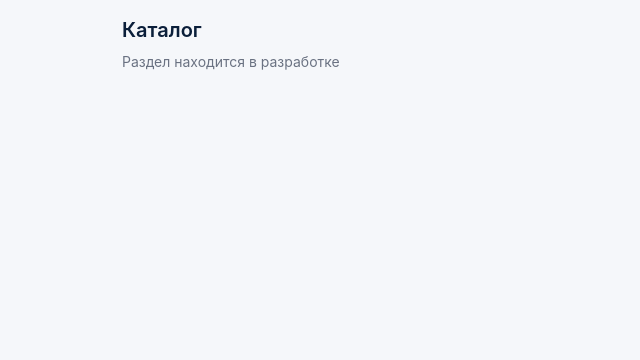
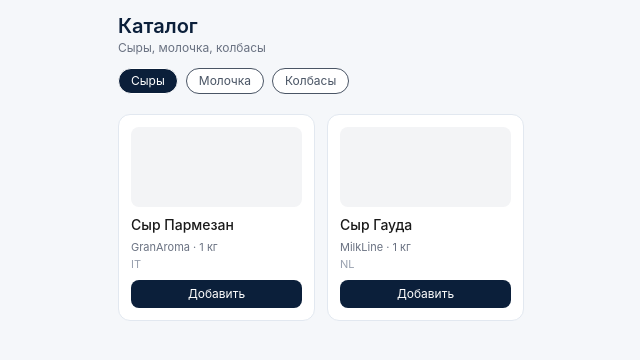
Before and after one commit to rafaelinka/petrov-product-miniapp, a Next.js app: page /catalog in a window 1280 px wide. Shown: the top 360 px of the page, without its empty margins (319-959 px from the left). Built offline with nearby package versions, Linux system fonts and the light colour scheme.

Commit message:
safe deploy baseline - all routes fixed

```diff
--- a/src/app/catalog/page.tsx
+++ b/src/app/catalog/page.tsx
@@ -1,16 +1,90 @@
+"use client"
+
+import { useMemo, useState } from "react"
 import AppShell from "@/components/AppShell"
+import { mockProducts } from "@/data/mockProducts"
+
+const categories = [
+  { id: "cheese", name: "Сыры" },
+  { id: "milk", name: "Молочка" },
+  { id: "meat", name: "Колбасы" },
+]
 
 export default function CatalogPage() {
+  const [category, setCategory] = useState("cheese")
+
+  const filtered = useMemo(() => {
+    return mockProducts.filter((p) => p.category === category)
+  }, [category])
+
   return (
     <AppShell>
-      <div className="p-4">
-        <h1 className="text-[#0B1F3A] text-xl font-semibold">
-          Каталог
-        </h1>
+      <div className="p-3">
 
-        <p className="text-sm text-gray-500 mt-2">
-          Раздел находится в разработке
-        </p>
+        {/* HEADER */}
+        <div className="mb-3">
+          <h1 className="text-[#0B1F3A] text-xl font-semibold">
+            Каталог
+          </h1>
+          <p className="text-xs text-gray-500">
+            Сыры, молочка, колбасы
+          </p>
+        </div>
+
+        {/* CATEGORIES */}
+        <div className="flex gap-2 overflow-x-auto pb-2">
+          {categories.map((c) => (
+            <button
+              key={c.id}
+              onClick={() => setCategory(c.id)}
+              className={`
+                px-3 py-1 rounded-full text-xs border whitespace-nowrap
+                ${category === c.id
+                  ? "bg-[#0B1F3A] text-white"
+                  : "bg-white text-gray-600"}
+              `}
+            >
+              {c.name}
+            </button>
+          ))}
+        </div>
+
+        {/* GRID */}
+        <div className="grid grid-cols-2 gap-3 mt-3">
+
+          {filtered.map((p) => (
+            <div
+              key={p.id}
+              className="bg-white border border-[#E2E8F0] rounded-xl p-3"
+            >
+
+              {/* IMAGE PLACEHOLDER */}
+              <div className="h-20 bg-gray-100 rounded-lg mb-2" />
+
+              {/* TITLE */}
+              <div className="text-sm font-medium text-[#1A1A1A]">
+                {p.title}
+              </div>
+
+              {/* META */}
+              <div className="text-[11px] text-gray-500 mt-1">
+                {p.brand} · {p.weight}
+              </div>
+
+              <div className="text-[11px] text-gray-400">
+                {p.country}
+              </div>
+
+              {/* ACTION */}
+              <button className="mt-2 w-full bg-[#0B1F3A] text-white text-xs py-1.5 rounded-lg">
+                Добавить
+              </button>
+
+            </div>
+          ))}
+
+        </div>
+
       </div>
     </AppShell>
   )
--- a/src/data/mockProducts.ts
+++ b/src/data/mockProducts.ts
@@ -4,6 +4,35 @@ export const mockProducts = [
     title: "Сыр Пармезан",
     brand: "GranAroma",
     category: "cheese",
+    subcategory: "hard",
     weight: "1 кг",
+    country: "IT",
+  },
+  {
+    id: "2",
+    title: "Сыр Гауда",
+    brand: "MilkLine",
+    category: "cheese",
+    subcategory: "semi-hard",
+    weight: "1 кг",
+    country: "NL",
+  },
+  {
+    id: "3",
+    title: "Молоко 3.2%",
+    brand: "FreshFarm",
+    category: "milk",
+    subcategory: "drinking",
+    weight: "1 л",
+    country: "RU",
+  },
+  {
+    id: "4",
+    title: "Колбаса Сервелат",
+    brand: "MeatPro",
+    category: "meat",
+    subcategory: "cooked",
+    weight: "500 г",
+    country: "BY",
   },
 ]
```
